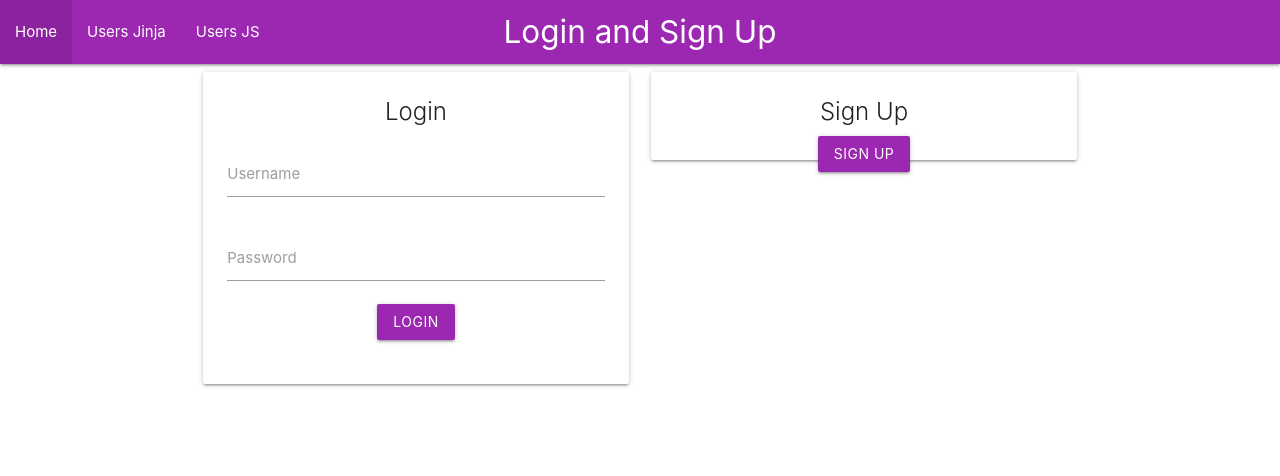
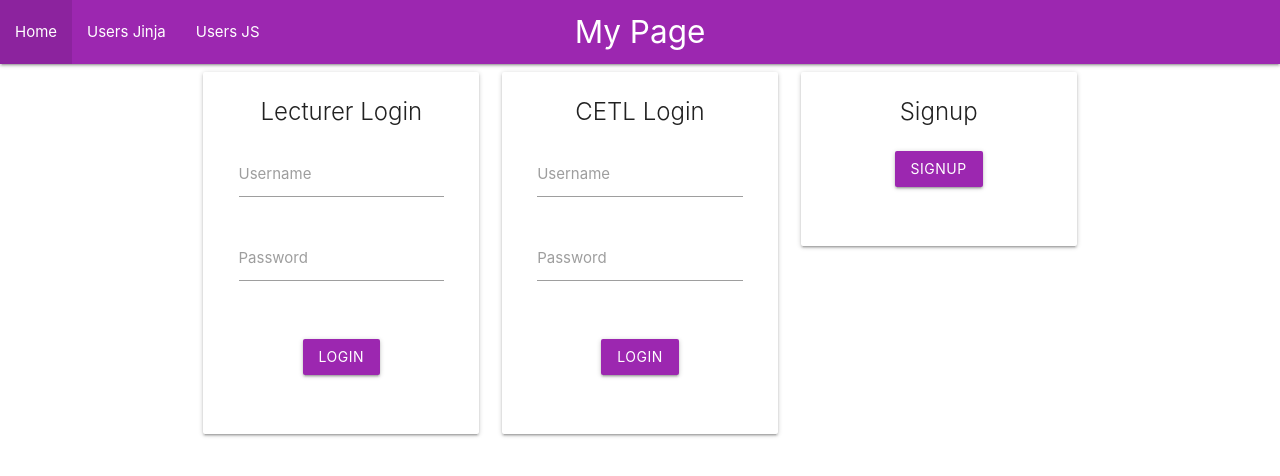
Before and after one commit to joshuaali8/GameBoyZ, a Python web app: template App/templates/index.html in a window 1280 px wide. Shown: the top 476 px of the page. Run offline with Jinja, Linux system fonts and the light colour scheme; the template is opened without the code that fills it, so the values that code supplies are empty.

Commit message:
index.html was changed

```diff
--- a/App/templates/index.html
+++ b/App/templates/index.html
@@ -1,16 +1,18 @@
 {% extends "layout.html" %}
 
-{% block title %}Login and Sign Up{% endblock %}
+{% block title %}My Page{% endblock %}
 
-{% block page %}Login and Sign Up{% endblock %}
+{% block page %}My Page{% endblock %}
 
 {% block content %}
-  <div class="row">
-    <div class="col s12 m6">
+
+<div class="row center-align">
+    <div class="col s12 m4">
         <div class="card">
             <div class="card-content">
-          <span class="card-title center-align">Login</span>
+                <span class="card-title">Lecturer Login</span>
                 <div class="row">
+                    <form class="col s12">
                         <div class="input-field col s12">
                             <input id="username" type="text" class="validate">
                             <label for="username">Username</label>
@@ -19,22 +21,54 @@
                             <input id="password" type="password" class="validate">
                             <label for="password">Password</label>
                         </div>
-            <div class="col s12 center-align">
-              <a href="/lecturermenu" class="waves-effect waves-light btn purple">Login</a>
+                    </form>
+                </div>
+                <div class="row">
+                    <div class="input-field col s12">
+                        <button class="btn waves-effect waves-light purple" type="submit" name="action">Login</button>
+
                     </div>
                 </div>
             </div>
         </div>
     </div>
-    <div class="col s12 m6">
+    <div class="col s12 m4">
         <div class="card">
             <div class="card-content">
-          <span class="card-title center-align">Sign Up</span>
-          <div class="col s12 center-align">
-            <a href="/signup" class="waves-effect waves-light btn purple">Sign Up</a>
+                <span class="card-title">CETL Login</span>
+                <div class="row">
+                    <form class="col s12">
+                        <div class="input-field col s12">
+                            <input id="username" type="text" class="validate">
+                            <label for="username">Username</label>
+                        </div>
+                        <div class="input-field col s12">
+                            <input id="password" type="password" class="validate">
+                            <label for="password">Password</label>
+                        </div>
+                    </form>
+                </div>
+                <div class="row">
+                    <div class="input-field col s12">
+                        <button class="btn waves-effect waves-light purple" type="submit" name="action">Login</button>
+
                     </div>
                 </div>
             </div>
         </div>
     </div>
+    <div class="col s12 m4">
+        <div class="card">
+            <div class="card-content">
+                <span class="card-title">Signup</span>
+                <div class="row">
+                    <div class="input-field col s12">
+                        <a class="btn waves-effect waves-light purple" href="/signup">Signup</a>
+                    </div>
+                </div>
+            </div>
+        </div>
+    </div>
+</div>
+
 {% endblock %}
```
Lines whose indentation alone changed are shown as unchanged.
